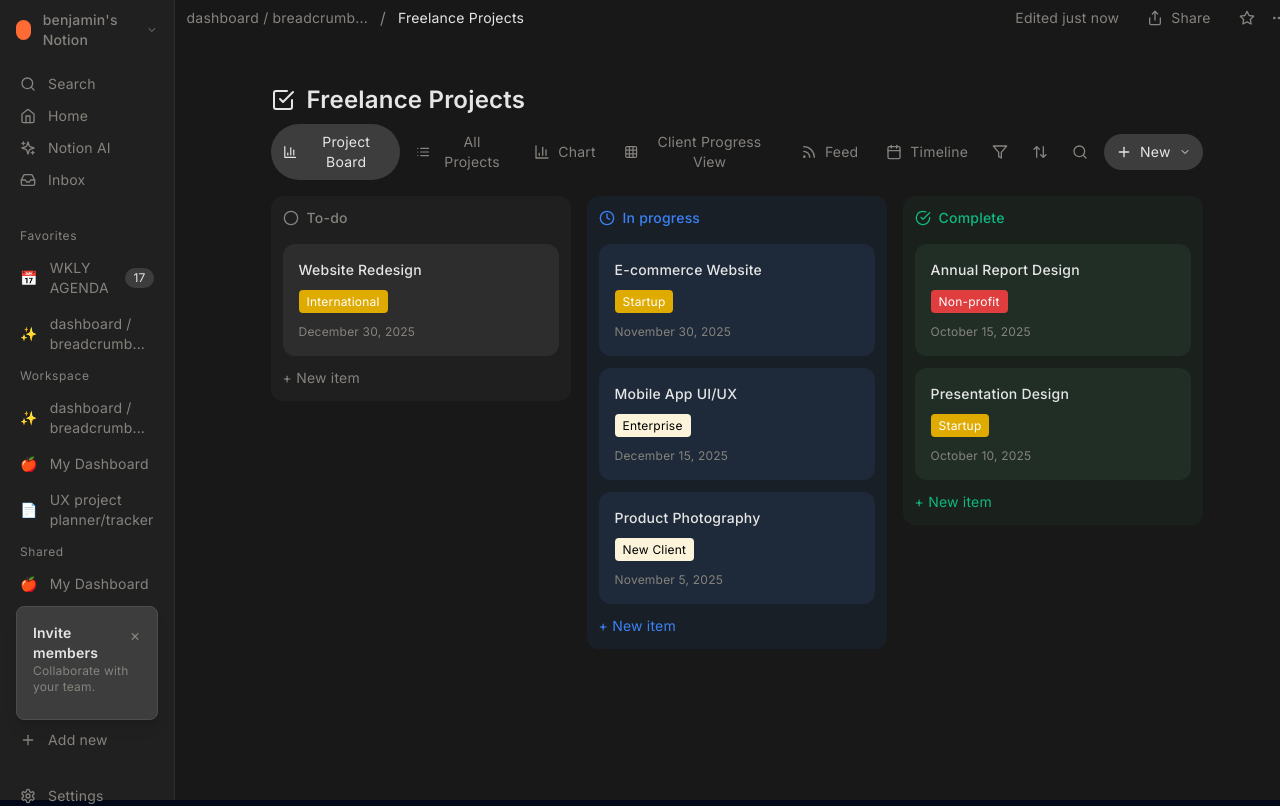
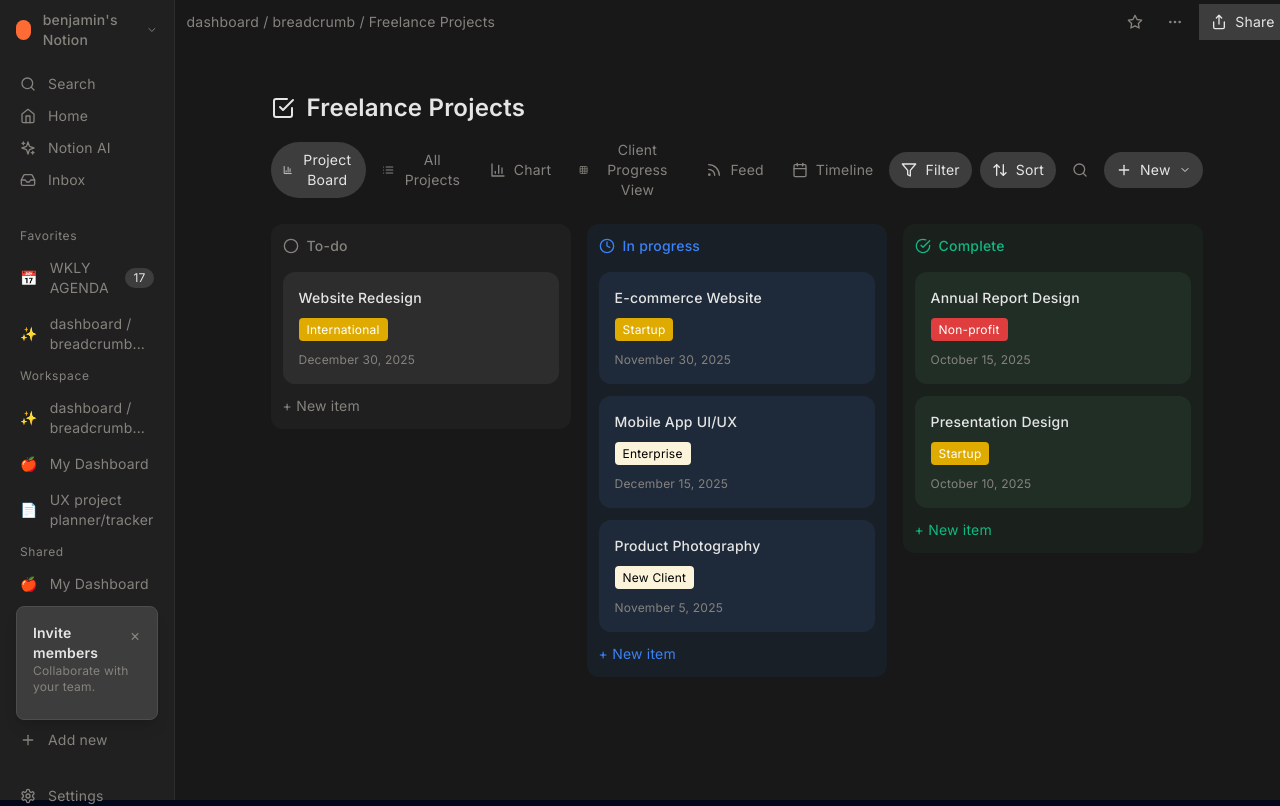
Before and after one commit to buribe13/notion-client-2025, a Next.js app: page /dashboard in a window 1280 px wide. Shown: the top 806 px of the page. Built offline with nearby package versions, Linux system fonts and the light colour scheme.

Commit message:
component

```diff
--- a/src/app/dashboard/page.tsx
+++ b/src/app/dashboard/page.tsx
@@ -1,4 +1,6 @@
 "use client";
+
+import { useState } from "react";
 
 import { Sidebar } from "@/components/Sidebar";
 import { ProjectModal } from "@/components/ProjectModal";
@@ -14,17 +16,18 @@ import {
   Plus,
   ChevronDown,
   CheckSquare,
+  BarChart3,
   List,
-  BarChart3,
   Grid3X3,
   Rss,
   Calendar,
   Circle,
   Clock,
   CheckCircle,
+  TrendingUp,
 } from "lucide-react";
 
-export default function DashboardPage() {
+export default function Dashboard() {
   const {
     getFilteredProjects,
     isModalOpen,
@@ -32,6 +35,8 @@ export default function DashboardPage() {
     setIsModalOpen,
     setSelectedProject,
   } = useDashboardStore();
+
+  const [activeTab, setActiveTab] = useState("Project Board");
 
   const projects = getFilteredProjects();
 
@@ -50,180 +55,10 @@ export default function DashboardPage() {
   const inProgressProjects = projects.filter((p) => p.status === "In Progress");
   const completeProjects = projects.filter((p) => p.status === "Completed");
 
-  const getClientTypeColor = (clientType: string) => {
-    switch (clientType) {
-      case "Acme Corp":
-        return "#E03D3E"; // Notion Red Regular
-      case "TechStart":
-        return "#DFAB00"; // Notion Yellow Regular
-      case "Sarah Johnson":
-        return "#FBF3DA"; // Notion Yellow Light
-      case "Regular Client":
-        return "#E03D3E"; // Notion Red Regular
-      case "International":
-        return "#DFAB00"; // Notion Yellow Regular
-      case "New Client":
-        return "#FBF3DA"; // Notion Yellow Light
-      case "Individual":
-        return "#E03D3E"; // Notion Red Regular
-      case "Startup":
-        return "#DFAB00"; // Notion Yellow Regular
-      case "Enterprise":
-        return "#FBF3DA"; // Notion Yellow Light
-      case "Non-profit":
-        return "#E03D3E"; // Notion Red Regular
-      default:
-        return "#878682"; // Notion Gray Regular
-    }
-  };
-
-  return (
-    <div className="flex h-screen" style={{ backgroundColor: "#181818" }}>
-      <Sidebar />
-
-      <div className="flex-1 flex flex-col lg:ml-0">
-        {/* Top Bar */}
-        <div className="px-3 py-1" style={{ backgroundColor: "#181818" }}>
-          <div className="flex items-center justify-between">
-            <div className="flex items-center gap-2 lg:gap-3 min-w-0 flex-1">
-              <span
-                className="text-xs lg:text-sm truncate"
-                style={{ color: "#86837E" }}
-              >
-                dashboard / breadcrumb...
-              </span>
-              <span className="hidden lg:inline" style={{ color: "#86837E" }}>
-                /
-              </span>
-              <span
-                className="text-xs lg:text-sm truncate"
-                style={{ color: "#e5e5e5" }}
-              >
-                Freelance Projects
-              </span>
-            </div>
-
-            <div className="flex items-center gap-2 lg:gap-4 flex-shrink-0">
-              <span
-                className="text-xs lg:text-sm hidden sm:inline"
-                style={{ color: "#86837E" }}
-              >
-                Edited just now
-              </span>
-              <button
-                className="flex items-center gap-1 lg:gap-2 px-2 lg:px-3 py-1 hover:opacity-80"
-                style={{ color: "#86837E" }}
-              >
-                <Share className="w-3 h-3 lg:w-4 lg:h-4" />
-                <span className="hidden lg:inline text-sm">Share</span>
-              </button>
-              <button className="hover:opacity-80" style={{ color: "#86837E" }}>
-                <Star className="w-3 h-3 lg:w-4 lg:h-4" />
-              </button>
-              <button className="hover:opacity-80" style={{ color: "#86837E" }}>
-                <MoreHorizontal className="w-3 h-3 lg:w-4 lg:h-4" />
-              </button>
-            </div>
-          </div>
-        </div>
-
-        {/* Page Title */}
-        <div className="px-24 pt-12 pb-2">
-          <div className="flex items-center gap-3 mb-2">
-            <CheckSquare className="w-6 h-6" style={{ color: "#e5e5e5" }} />
-            <h1 className="text-2xl font-semibold" style={{ color: "#e5e5e5" }}>
-              Freelance Projects
-            </h1>
-          </div>
-
-          {/* Sub-menu Tabs */}
-          <div className="flex items-center gap-1 mb-2">
-            <button
-              className="flex items-center gap-2 px-3 py-2 bg-[#3d3d3d] text-[#e5e5e5]"
-              style={{ borderRadius: "50px" }}
-            >
-              <BarChart3 className="w-4 h-4" />
-              <span className="text-sm">Project Board</span>
-            </button>
-            <button
-              className="flex items-center gap-2 px-3 py-2 hover:bg-[#3d3d3d] hover:text-[#e5e5e5] transition-colors"
-              style={{ borderRadius: "50px" }}
-            >
-              <List className="w-4 h-4" style={{ color: "#86837E" }} />
-              <span className="text-sm" style={{ color: "#86837E" }}>
-                All Projects
-              </span>
-            </button>
-            <button
-              className="flex items-center gap-2 px-3 py-2 hover:bg-[#3d3d3d] hover:text-[#e5e5e5] transition-colors"
-              style={{ borderRadius: "50px" }}
-            >
-              <BarChart3 className="w-4 h-4" style={{ color: "#86837E" }} />
-              <span className="text-sm" style={{ color: "#86837E" }}>
-                Chart
-              </span>
-            </button>
-            <button
-              className="flex items-center gap-2 px-3 py-2 hover:bg-[#3d3d3d] hover:text-[#e5e5e5] transition-colors"
-              style={{ borderRadius: "50px" }}
-            >
-              <Grid3X3 className="w-4 h-4" style={{ color: "#86837E" }} />
-              <span className="text-sm" style={{ color: "#86837E" }}>
-                Client Progress View
-              </span>
-            </button>
-            <button
-              className="flex items-center gap-2 px-3 py-2 hover:bg-[#3d3d3d] hover:text-[#e5e5e5] transition-colors"
-              style={{ borderRadius: "50px" }}
-            >
-              <Rss className="w-4 h-4" style={{ color: "#86837E" }} />
-              <span className="text-sm" style={{ color: "#86837E" }}>
-                Feed
-              </span>
-            </button>
-            <button
-              className="flex items-center gap-2 px-3 py-2 hover:bg-[#3d3d3d] hover:text-[#e5e5e5] transition-colors"
-              style={{ borderRadius: "50px" }}
-            >
-              <Calendar className="w-4 h-4" style={{ color: "#86837E" }} />
-              <span className="text-sm" style={{ color: "#86837E" }}>
-                Timeline
-              </span>
-            </button>
-
-            <div className="flex items-center gap-2 ml-auto">
-              <button
-                className="p-2 hover:bg-[#3d3d3d] hover:text-[#e5e5e5] transition-colors"
-                style={{ borderRadius: "50px" }}
-              >
-                <Filter className="w-4 h-4" style={{ color: "#86837E" }} />
-              </button>
-              <button
-                className="p-2 hover:bg-[#3d3d3d] hover:text-[#e5e5e5] transition-colors"
-                style={{ borderRadius: "50px" }}
-              >
-                <ArrowUpDown className="w-4 h-4" style={{ color: "#86837E" }} />
-              </button>
-              <button
-                className="p-2 hover:bg-[#3d3d3d] hover:text-[#e5e5e5] transition-colors"
-                style={{ borderRadius: "50px" }}
-              >
-                <Search className="w-4 h-4" style={{ color: "#86837E" }} />
-              </button>
-              <button
-                className="flex items-center gap-2 px-3 py-2 bg-[#3d3d3d] text-[#e5e5e5] hover:bg-[#4d4d4d] transition-colors"
-                style={{ borderRadius: "50px" }}
-              >
-                <Plus className="w-4 h-4" />
-                <span className="text-sm">New</span>
-                <ChevronDown className="w-3 h-3" />
-              </button>
-            </div>
-          </div>
-        </div>
-
-        {/* Kanban Board */}
-        <div className="flex-1 px-24 pb-8 overflow-x-auto">
+  const renderTabContent = () => {
+    switch (activeTab) {
+      case "Project Board":
+        return (
           <div className="flex gap-4 h-full">
             {/* To-do Column */}
             <div className="w-[300px] flex-shrink-0">
@@ -274,7 +109,11 @@ export default function DashboardPage() {
                         <div className="text-xs" style={{ color: "#86837E" }}>
                           {new Date(project.deadline).toLocaleDateString(
                             "en-US",
-                            { month: "long", day: "numeric", year: "numeric" }
+                            {
+                              month: "long",
+                              day: "numeric",
+                              year: "numeric",
+                            }
                           )}
                         </div>
                       </div>
@@ -342,7 +181,11 @@ export default function DashboardPage() {
                         <div className="text-xs" style={{ color: "#86837E" }}>
                           {new Date(project.deadline).toLocaleDateString(
                             "en-US",
-                            { month: "long", day: "numeric", year: "numeric" }
+                            {
+                              month: "long",
+                              day: "numeric",
+                              year: "numeric",
+                            }
                           )}
                         </div>
                       </div>
@@ -413,7 +256,11 @@ export default function DashboardPage() {
                         <div className="text-xs" style={{ color: "#86837E" }}>
                           {new Date(project.deadline).toLocaleDateString(
                             "en-US",
-                            { month: "long", day: "numeric", year: "numeric" }
+                            {
+                              month: "long",
+                              day: "numeric",
+                              year: "numeric",
+                            }
                           )}
                         </div>
                       </div>
@@ -429,6 +276,263 @@ export default function DashboardPage() {
               </div>
             </div>
           </div>
+        );
+      case "All Projects":
+        return (
+          <div className="p-6">
+            <h2
+              className="text-xl font-semibold mb-4"
+              style={{ color: "#e5e5e5" }}
+            >
+              All Projects
+            </h2>
+            <p className="text-sm" style={{ color: "#86837E" }}>
+              View and manage all your freelance projects in a comprehensive
+              list.
+            </p>
+          </div>
+        );
+      case "Chart":
+        return (
+          <div className="p-6">
+            <h2
+              className="text-xl font-semibold mb-4"
+              style={{ color: "#e5e5e5" }}
+            >
+              Project Analytics
+            </h2>
+            <p className="text-sm" style={{ color: "#86837E" }}>
+              Visualize your project progress, time tracking, and client
+              analytics.
+            </p>
+          </div>
+        );
+      case "Client Progress View":
+        return (
+          <div className="p-6">
+            <h2
+              className="text-xl font-semibold mb-4"
+              style={{ color: "#e5e5e5" }}
+            >
+              Client Progress
+            </h2>
+            <p className="text-sm" style={{ color: "#86837E" }}>
+              Track progress across all projects for each client.
+            </p>
+          </div>
+        );
+      case "Feed":
+        return (
+          <div className="p-6">
+            <h2
+              className="text-xl font-semibold mb-4"
+              style={{ color: "#e5e5e5" }}
+            >
+              Activity Feed
+            </h2>
+            <p className="text-sm" style={{ color: "#86837E" }}>
+              Stay updated with recent project activities and milestones.
+            </p>
+          </div>
+        );
+      case "Timeline":
+        return (
+          <div className="p-6">
+            <h2
+              className="text-xl font-semibold mb-4"
+              style={{ color: "#e5e5e5" }}
+            >
+              Project Timeline
+            </h2>
+            <p className="text-sm" style={{ color: "#86837E" }}>
+              View your projects in a chronological timeline view.
+            </p>
+          </div>
+        );
+      default:
+        return null;
+    }
+  };
+
+  const getClientTypeColor = (clientType: string) => {
+    switch (clientType) {
+      case "Acme Corp":
+        return "#E03D3E"; // Notion Red Regular
+      case "TechStart":
+        return "#DFAB00"; // Notion Yellow Regular
+      case "Sarah Johnson":
+        return "#FBF3DA"; // Notion Yellow Light
+      case "Regular Client":
+        return "#E03D3E"; // Notion Red Regular
+      case "International":
+        return "#DFAB00"; // Notion Yellow Regular
+      case "New Client":
+        return "#FBF3DA"; // Notion Yellow Light
+      case "Individual":
+        return "#E03D3E"; // Notion Red Regular
+      case "Startup":
+        return "#DFAB00"; // Notion Yellow Regular
+      case "Enterprise":
+        return "#FBF3DA"; // Notion Yellow Light
+      case "Non-profit":
+        return "#E03D3E"; // Notion Red Regular
+      default:
+        return "#878682"; // Notion Gray Regular
+    }
+  };
+
+  return (
+    <div className="flex h-screen" style={{ backgroundColor: "#181818" }}>
+      <Sidebar />
+
+      <div className="flex-1 flex flex-col lg:ml-0">
+        {/* Top Bar (Breadcrumb) */}
+        <div className="px-3 py-1" style={{ backgroundColor: "#181818" }}>
+          <div className="flex items-center justify-between">
+            <div className="flex items-center gap-2">
+              <span className="text-xs lg:text-sm" style={{ color: "#86837E" }}>
+                dashboard / breadcrumb / Freelance Projects
+              </span>
+            </div>
+            <div className="flex items-center gap-2">
+              <button className="p-2 hover:bg-[#3d3d3d] hover:text-[#e5e5e5] transition-colors">
+                <Star className="w-4 h-4" style={{ color: "#86837E" }} />
+              </button>
+              <button className="p-2 hover:bg-[#3d3d3d] hover:text-[#e5e5e5] transition-colors">
+                <MoreHorizontal
+                  className="w-4 h-4"
+                  style={{ color: "#86837E" }}
+                />
+              </button>
+              <button className="flex items-center gap-2 px-3 py-2 bg-[#3d3d3d] text-[#e5e5e5] hover:bg-[#4d4d4d] transition-colors">
+                <Share className="w-4 h-4" />
+                <span className="text-sm">Share</span>
+              </button>
+            </div>
+          </div>
+        </div>
+
+        {/* Page Title */}
+        <div className="px-24 pt-12 pb-2">
+          <div className="flex items-center gap-3 mb-2">
+            <CheckSquare className="w-6 h-6" style={{ color: "#e5e5e5" }} />
+            <h1 className="text-2xl font-semibold" style={{ color: "#e5e5e5" }}>
+              Freelance Projects
+            </h1>
+          </div>
+
+          {/* Sub-menu Tabs */}
+          <div className="flex items-center gap-1 mb-2">
+            <button
+              className={`flex items-center gap-2 px-3 py-2 transition-colors ${
+                activeTab === "Project Board"
+                  ? "bg-[#3d3d3d] text-[#e5e5e5]"
+                  : "bg-transparent text-[#86837E] hover:bg-[#3d3d3d] hover:text-[#e5e5e5]"
+              }`}
+              style={{ borderRadius: "50px" }}
+              onClick={() => setActiveTab("Project Board")}
+            >
+              <BarChart3 className="w-4 h-4" />
+              <span className="text-sm">Project Board</span>
+            </button>
+            <button
+              className={`flex items-center gap-2 px-3 py-2 transition-colors ${
+                activeTab === "All Projects"
+                  ? "bg-[#3d3d3d] text-[#e5e5e5]"
+                  : "bg-transparent text-[#86837E] hover:bg-[#3d3d3d] hover:text-[#e5e5e5]"
+              }`}
+              style={{ borderRadius: "50px" }}
+              onClick={() => setActiveTab("All Projects")}
+            >
+              <List className="w-4 h-4" />
+              <span className="text-sm">All Projects</span>
+            </button>
+            <button
+              className={`flex items-center gap-2 px-3 py-2 transition-colors ${
+                activeTab === "Chart"
+                  ? "bg-[#3d3d3d] text-[#e5e5e5]"
+                  : "bg-transparent text-[#86837E] hover:bg-[#3d3d3d] hover:text-[#e5e5e5]"
+              }`}
+              style={{ borderRadius: "50px" }}
+              onClick={() => setActiveTab("Chart")}
+            >
+              <BarChart3 className="w-4 h-4" />
+              <span className="text-sm">Chart</span>
+            </button>
+            <button
+              className={`flex items-center gap-2 px-3 py-2 transition-colors ${
+                activeTab === "Client Progress View"
+                  ? "bg-[#3d3d3d] text-[#e5e5e5]"
+                  : "bg-transparent text-[#86837E] hover:bg-[#3d3d3d] hover:text-[#e5e5e5]"
+              }`}
+              style={{ borderRadius: "50px" }}
+              onClick={() => setActiveTab("Client Progress View")}
+            >
+              <Grid3X3 className="w-4 h-4" />
+              <span className="text-sm">Client Progress View</span>
+            </button>
+            <button
+              className={`flex items-center gap-2 px-3 py-2 transition-colors ${
+                activeTab === "Feed"
+                  ? "bg-[#3d3d3d] text-[#e5e5e5]"
+                  : "bg-transparent text-[#86837E] hover:bg-[#3d3d3d] hover:text-[#e5e5e5]"
+              }`}
+              style={{ borderRadius: "50px" }}
+              onClick={() => setActiveTab("Feed")}
+            >
+              <Rss className="w-4 h-4" />
+              <span className="text-sm">Feed</span>
+            </button>
+            <button
+              className={`flex items-center gap-2 px-3 py-2 transition-colors ${
+                activeTab === "Timeline"
+                  ? "bg-[#3d3d3d] text-[#e5e5e5]"
+                  : "bg-transparent text-[#86837E] hover:bg-[#3d3d3d] hover:text-[#e5e5e5]"
+              }`}
+              style={{ borderRadius: "50px" }}
+              onClick={() => setActiveTab("Timeline")}
+            >
+              <Calendar className="w-4 h-4" />
+              <span className="text-sm">Timeline</span>
+            </button>
+
+            <div className="flex items-center gap-2 ml-auto">
+              <button
+                className="flex items-center gap-2 px-3 py-2 bg-[#3d3d3d] text-[#e5e5e5] hover:bg-[#4d4d4d] transition-colors"
+                style={{ borderRadius: "50px" }}
+              >
+                <Filter className="w-4 h-4" />
+                <span className="text-sm">Filter</span>
+              </button>
+              <button
+                className="flex items-center gap-2 px-3 py-2 bg-[#3d3d3d] text-[#e5e5e5] hover:bg-[#4d4d4d] transition-colors"
+                style={{ borderRadius: "50px" }}
+              >
+                <ArrowUpDown className="w-4 h-4" />
+                <span className="text-sm">Sort</span>
+              </button>
+              <button
+                className="p-2 hover:bg-[#3d3d3d] hover:text-[#e5e5e5] transition-colors"
+                style={{ borderRadius: "50px" }}
+              >
+                <Search className="w-4 h-4" style={{ color: "#86837E" }} />
+              </button>
+              <button
+                className="flex items-center gap-2 px-3 py-2 bg-[#3d3d3d] text-[#e5e5e5] hover:bg-[#4d4d4d] transition-colors"
+                style={{ borderRadius: "50px" }}
+                onClick={handleAddProject}
+              >
+                <Plus className="w-4 h-4" />
+                <span className="text-sm">New</span>
+                <ChevronDown className="w-3 h-3" />
+              </button>
+            </div>
+          </div>
+        </div>
+
+        {/* Content Area */}
+        <div className="flex-1 px-24 pb-8 overflow-x-auto">
+          {renderTabContent()}
         </div>
 
         {/* Modal */}
```
